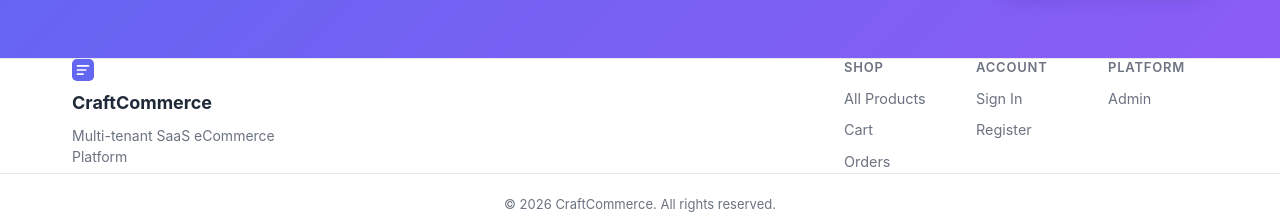
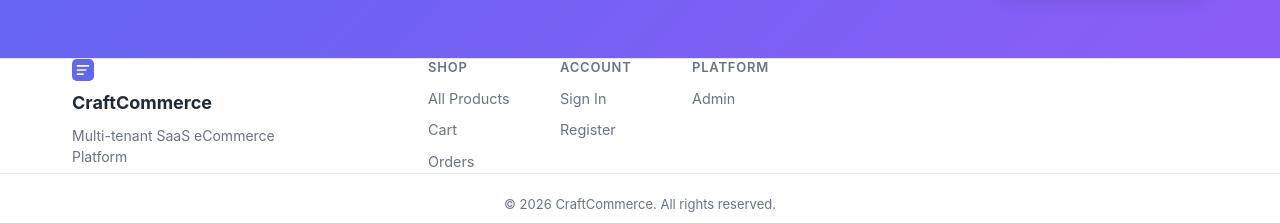
Before and after one commit to vishnuvardhanreddy31/CraftCommerce, a React (Vite) app in the folder frontend/: page / in a window 1280 px wide. Shown: the part 1336-1559 px from the top of the page. Built offline with nearby package versions, Linux system fonts and the light colour scheme; no server answers.

Commit message:
Fix footer layout: replace space-between with gap for natural grouping
Co-authored-by: vishnuvardhanreddy31 <104411008+vishnuvardhanreddy31@users.noreply.github.com>

```diff
--- a/frontend/src/components/Layout/Footer.module.css
+++ b/frontend/src/components/Layout/Footer.module.css
@@ -15,8 +15,15 @@
 @media (min-width: 768px) {
   .inner {
     flex-direction: row;
-    justify-content: space-between;
+    justify-content: flex-start;
     align-items: flex-start;
+    gap: 4rem;
+  }
+}
+
+@media (min-width: 1024px) {
+  .inner {
+    gap: 6rem;
   }
 }
 
@@ -28,6 +35,7 @@
   display: flex;
   flex-wrap: wrap;
   gap: 2rem;
+  flex: 1;
 }
 
 .linkGroup { display: flex; flex-direction: column; gap: 0.5rem; min-width: 100px; }
```
